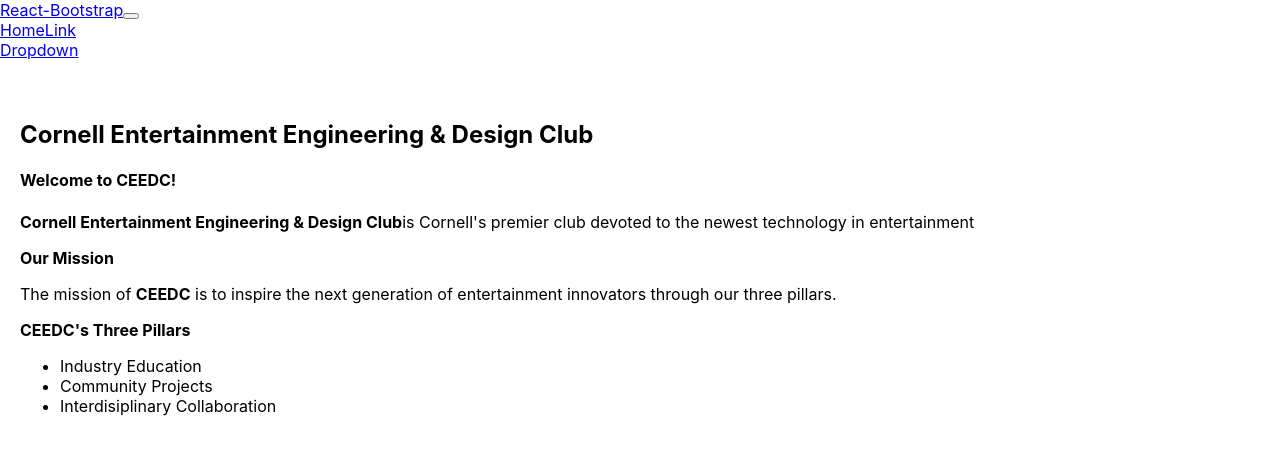
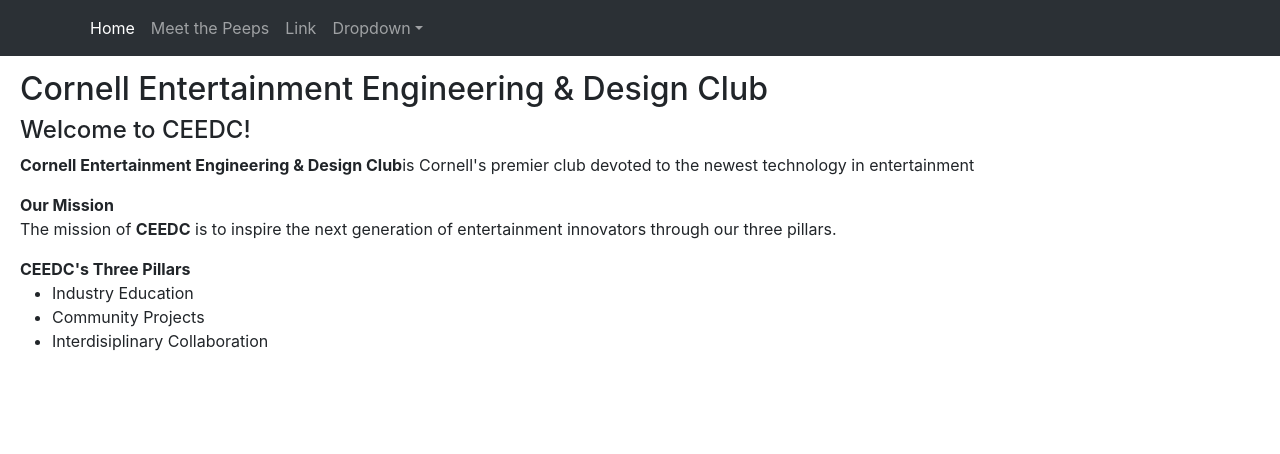
Before and after one commit to CornellEEDC/CornellEEDC.github.io, a React (Create React App) app in the folder my-app/: page / in a window 1280 px wide. Shown: the top 454 px of the page. Built offline with nearby package versions, Linux system fonts and the light colour scheme.

Commit message:
functional nav bar. Integrate react-bootstrap with Router

```diff
--- a/my-app/package.json
+++ b/my-app/package.json
@@ -8,10 +8,15 @@
     "@testing-library/react": "^13.4.0",
     "@testing-library/user-event": "^13.5.0",
     "bootstrap": "^5.3.2",
+    "localforage": "^1.10.0",
+    "match-sorter": "^6.3.1",
     "react": "^18.2.0",
     "react-bootstrap": "^2.9.1",
     "react-dom": "^18.2.0",
+    "react-router-bootstrap": "^0.26.2",
+    "react-router-dom": "^6.20.0",
     "react-scripts": "^5.0.1",
+    "sort-by": "^1.2.0",
     "web-vitals": "^2.1.4"
   },
   "scripts": {
--- a/my-app/public/index.html
+++ b/my-app/public/index.html
@@ -24,6 +24,10 @@
       work correctly both with client-side routing and a non-root public URL.
       Learn how to configure a non-root public URL by running `npm run build`.
     -->
+
+    <!-- Bootstrap -->
+    <link rel="stylesheet" href="https://cdn.jsdelivr.net/npm/bootstrap@5.3.1/dist/css/bootstrap.min.css" integrity="sha256-2TnSHycBDAm2wpZmgdi0z81kykGPJAkiUY+Wf97RbvY=" crossorigin="anonymous">
+
     <title>React App</title>
   </head>
   <body>
--- a/my-app/src/components/navbar.js
+++ b/my-app/src/components/navbar.js
@@ -5,32 +5,32 @@
 import Navbar from 'react-bootstrap/Navbar';
 import NavDropdown from 'react-bootstrap/NavDropdown';
 
-// import '../styles/main.css';
+import {
+  BrowserRouter as Router,
+  Switch,
+  Route,
+} from "react-router-dom";
+
+import { Link } from "react-router-dom";
+import { LinkContainer } from 'react-router-bootstrap'
 
 
-// function Nav() {
-//   return (
-//     <div>
-//     <nav id = "nav">
-//         <ul>
-//             <li><a class = "active" href='index.html'>Home</a></li>
-//             <li><a href='members.js'>Meet our peeps</a></li>
-//             <li><a href='projects.html'>Projects</a></li>
-//         </ul>
-//     </nav>
-//     </div>
-//   )
-// }
-
-function ColorSchemesExample() {
+function Navigation() {
   return (
-    <Navbar expand="lg" className="bg-body-tertiary">
+    <Navbar  fixed="top" bg="dark" data-bs-theme="dark" expand="lg" className="bg-body-tertiary">
       <Container>
-        <Navbar.Brand href="#home">React-Bootstrap</Navbar.Brand>
         <Navbar.Toggle aria-controls="basic-navbar-nav" />
         <Navbar.Collapse id="basic-navbar-nav">
           <Nav className="me-auto">
-            <Nav.Link href="#home">Home</Nav.Link>
+
+            <LinkContainer to="/">
+            <Nav.Link>Home</Nav.Link>
+            </LinkContainer>
+
+            <LinkContainer to="/members">
+            <Nav.Link>Meet the Peeps</Nav.Link>
+            </LinkContainer>
+
             <Nav.Link href="#link">Link</Nav.Link>
             <NavDropdown title="Dropdown" id="basic-nav-dropdown">
               <NavDropdown.Item href="#action/3.1">Action</NavDropdown.Item>
@@ -50,5 +50,5 @@
   );
 }
 
-export default ColorSchemesExample
+export default Navigation
 // export default Nav
--- a/my-app/src/index.js
+++ b/my-app/src/index.js
@@ -2,16 +2,27 @@
 import ReactDOM from 'react-dom/client';
 import './styles/index.css';
 import App from './App';
-import Home from './pages/Home';
-import Nav from './components/navbar';
-import ColorSchemesExample from './components/navbar';
+import Navigation from './components/navbar';
 import reportWebVitals from './reportWebVitals';
+import Home from './pages/Home'
+
+import {
+  BrowserRouter as Router,
+  Routes,
+  Route,
+} from "react-router-dom";
 
 const root = ReactDOM.createRoot(document.getElementById('root'));
 root.render(
   <React.StrictMode>
-    <ColorSchemesExample />
-    <Home />
+    <Router>
+    <Navigation />
+      <Routes>
+        <Route exact path = "/" element={<Home />} />
+        <Route exact path = "/members" element={<App />} />
+      </Routes>
+    </Router>
+
   </React.StrictMode>
 );
 
--- a/my-app/src/pages/Home.js
+++ b/my-app/src/pages/Home.js
@@ -1,9 +1,8 @@
-import '../styles/main.css';
-
+// import '../styles/main.css';
 
 function Home() {
   return (
-    <div style={{marginTop:'60px', marginLeft:'20px'}} >
+    <div className="Home" style={{marginTop:'70px', marginLeft:'20px'}} >
         <h2> Cornell Entertainment Engineering & Design Club</h2>
         <h4> Welcome to CEEDC!</h4>
         <p> <b>Cornell Entertainment Engineering & Design Club</b>
```
Also changed, not shown: 1 other file (tests, documents, lock files or other folders).
